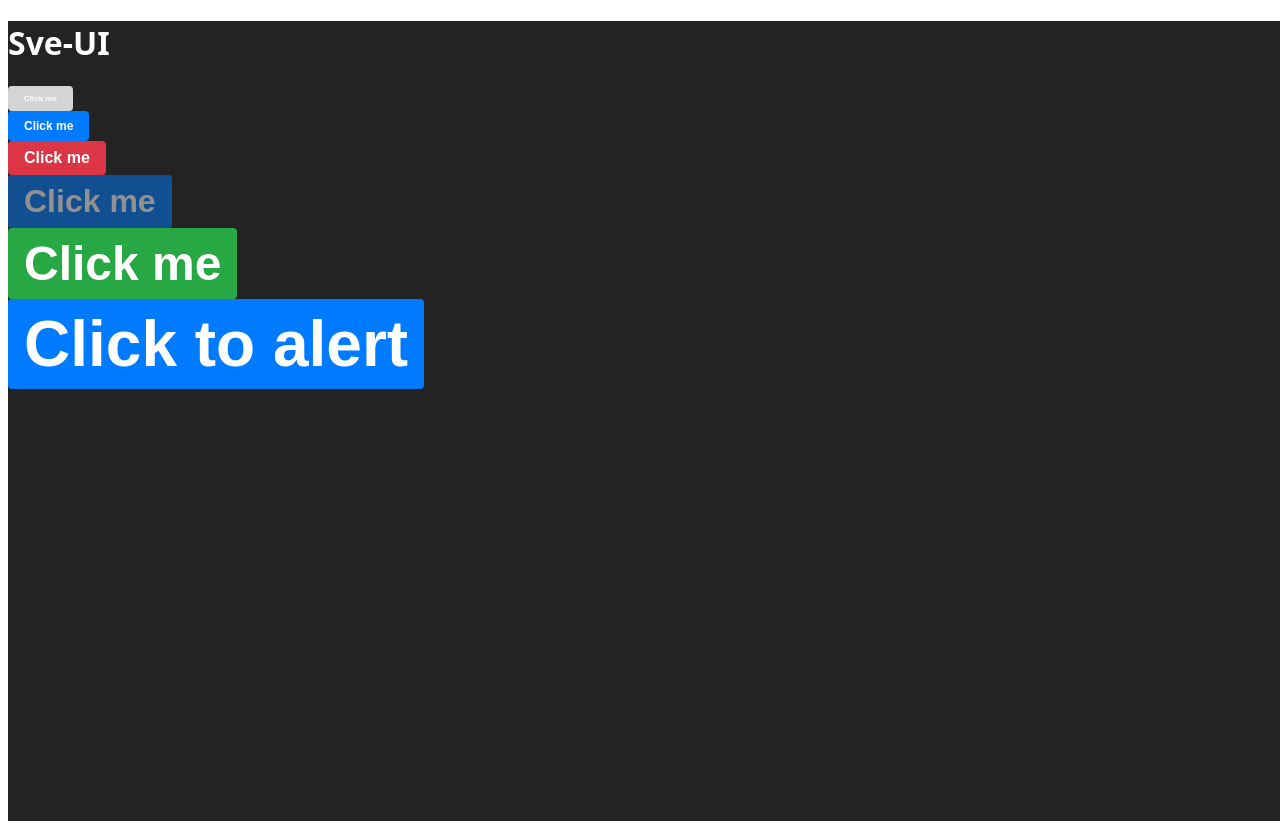
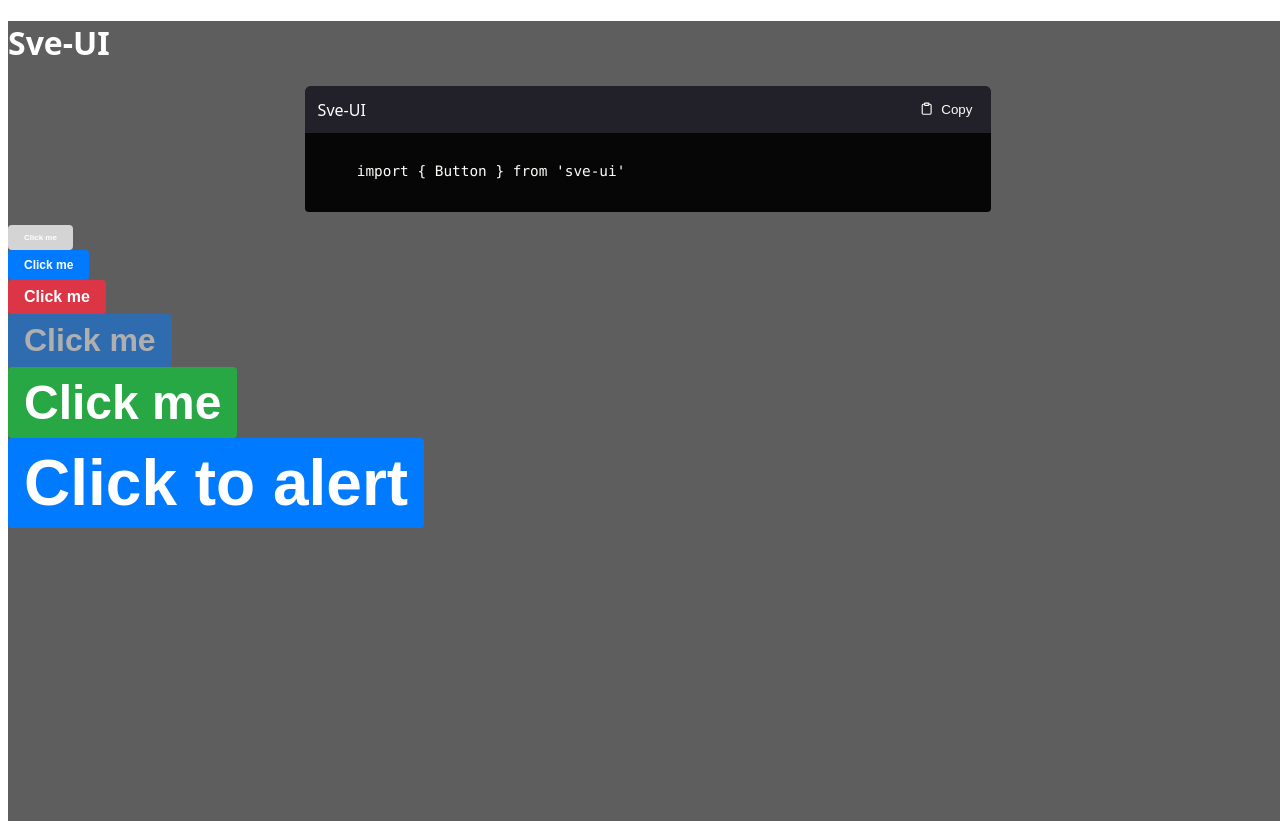
Before and after one commit to rodriabregu/sve-ui, a SvelteKit app: page / in a window 1280 px wide. Built offline with nearby package versions, Linux system fonts and the light colour scheme.

Commit message:
feat/code-example new component

```diff
--- /dev/null
+++ b/src/lib/components/CodeExample/CodeExample.svelte
@@ -0,0 +1,113 @@
+<script>
+	export let typeCodeLabel = 'Sve-UI';
+
+	let copied = false;
+	let text = globalThis?.document?.getElementById('textCode')?.innerHTML || '';
+
+	const copyToClipboard = async () => {
+		try {
+			await navigator.clipboard.writeText(text);
+			copied = true;
+			setTimeout(() => {
+				copied = false;
+			}, 1500);
+		} catch (err) {
+			console.error('Failed to copy: ', err);
+		}
+	};
+</script>
+
+<section class="code-box">
+	<article class="button-copy">
+		<span>{typeCodeLabel}</span>
+		<button on:click={copyToClipboard}>
+			{#if copied}
+				<span>Copied</span>
+			{:else}
+				<svg
+					stroke="currentColor"
+					fill="none"
+					stroke-width="2"
+					viewBox="0 0 24 24"
+					stroke-linecap="round"
+					stroke-linejoin="round"
+					class="h-4 w-4"
+					height="1em"
+					width="1em"
+					xmlns="http://www.w3.org/2000/svg"
+					><path
+						d="M16 4h2a2 2 0 0 1 2 2v14a2 2 0 0 1-2 2H6a2 2 0 0 1-2-2V6a2 2 0 0 1 2-2h2"
+					/><rect x="8" y="2" width="8" height="4" rx="1" ry="1" /></svg
+				>
+				<span>Copy</span>
+			{/if}
+		</button>
+	</article>
+
+	<pre>
+    <code id="textCode" class={copied ? 'textCode' : ''}>
+      <slot />
+    </code>
+  </pre>
+</section>
+
+<style>
+	.code-box {
+		background-color: #070606;
+		border-radius: 4px;
+		max-width: 75ch;
+		border-top-left-radius: 0.375rem;
+		border-top-right-radius: 0.375rem;
+		margin: 0 auto;
+	}
+
+	.code-box pre code {
+		font-size: 0.9rem;
+		font-family: 'Söhne Mono', 'Monaco', 'Andale Mono', 'Ubuntu Mono', monospace;
+		color: #fffdfa;
+	}
+
+	.textCode {
+		background-color: #71c562;
+	}
+
+	button {
+		display: flex;
+		margin-left: auto;
+		gap: 0.5rem;
+		cursor: pointer;
+		background-color: transparent;
+		border: none;
+		color: #fffdfa;
+		transition: background-color 0.2s ease-in-out;
+	}
+
+	button:hover {
+		background-color: #71c56250;
+		border-radius: 4px;
+	}
+
+	button:active {
+		background-color: #71c562;
+		border-radius: 4px;
+	}
+
+	.button-copy {
+		display: flex;
+		align-items: center;
+		background-color: rgba(52, 53, 65, 0.6);
+		border-top-left-radius: 0.375rem;
+		border-top-right-radius: 0.375rem;
+		padding: 0.8rem;
+	}
+
+	@media only screen and (max-width: 768px) {
+		.code-box {
+			max-width: 100%;
+		}
+
+		.button-copy {
+			padding: 0.8rem 1.8rem;
+		}
+	}
+</style>
--- a/src/routes/+page.svelte
+++ b/src/routes/+page.svelte
@@ -1,9 +1,12 @@
 <script>
 	import Button from '$lib/components/Button/Button.svelte';
+	import DemoCode from '$lib/components/CodeExample/CodeExample.svelte';
 </script>
 
 <main class="page">
 	<h1>Sve-UI</h1>
+
+	<DemoCode>{`import { Button } from 'sve-ui'`}</DemoCode>
 
 	<Button size="xsm" bg={'#d4d4d4'}>Click me</Button>
 	<Button size="sm">Click me</Button>
@@ -15,7 +18,7 @@
 
 <style>
 	.page {
-		background: #232323;
+		background: #5e5e5e;
 		width: 100vw;
 		height: 100vh;
 		color: #fff;
```
Also changed, not shown: src/lib/components/CodeExample/CodeExample.svelte.d.ts (added, +36 -0 lines).
